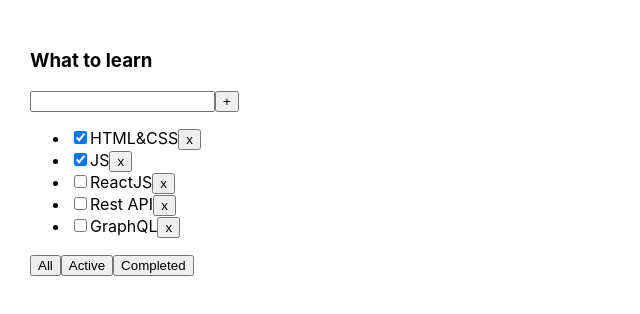
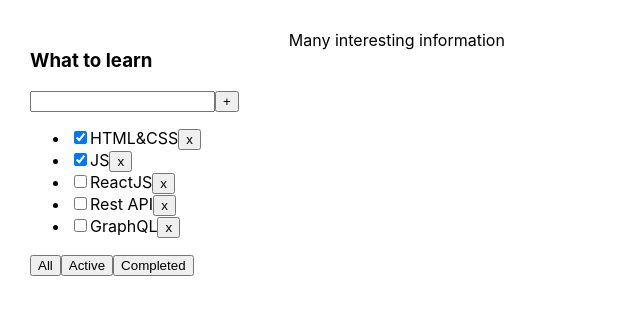
Before and after one commit to AnnaRalew/opt-components, a React (Create React App) app: page / in a window 1280 px wide. Shown: the top 314 px of the page, without its empty margins (0-640 px from the left). Built offline with nearby package versions, Linux system fonts and the light colour scheme.

Commit message:
Add children to PropsType

```diff
--- a/src/App.tsx
+++ b/src/App.tsx
@@ -52,6 +52,9 @@
                       removeTask={removeTask}
                       changeFilter={changeFilter}
                       addTask={addTask} />
+            <div>
+                <div>Many interesting information</div>
+            </div>
         </div>
     );
 }
--- a/src/components/Todolist.tsx
+++ b/src/components/Todolist.tsx
@@ -13,9 +13,10 @@
     removeTask: (taskId: string) => void
     changeFilter: (value: FilterValuesType) => void
     addTask: (title: string) => void
+    children?:React.ReactNode
 }
 
-export function Todolist(props: PropsType) {
+export const Todolist: React.FC<PropsType> =({children, ...props}) =>{
     // let [title, setTitle] = useState("")
     const onchangeInputRef = useRef<HTMLInputElement>(null)
 
@@ -78,6 +79,7 @@
             <button onClick={onActiveClickHandler}>Active</button>
             <button onClick={onCompletedClickHandler}>Completed</button>
         </div>
+        {children}
     </div>
 }
 
```
